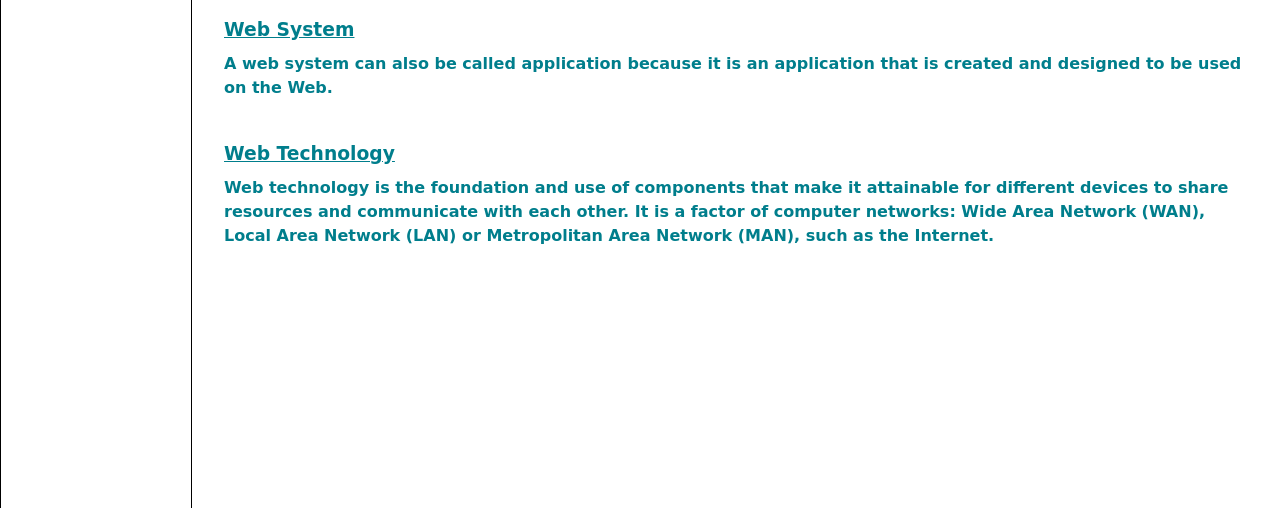
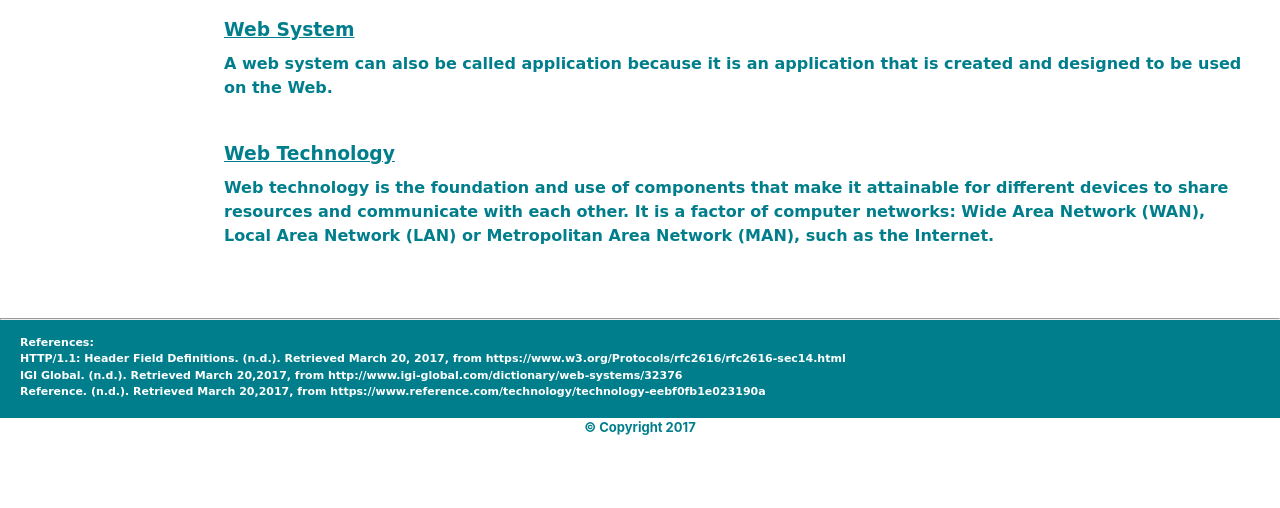
Before and after one commit to DanzelTaccayan/9433A, a plain HTML site: page webpage/index.html in a window 1280 px wide. Shown: the part 292-800 px from the top of the page. Drawn offline with Linux system fonts and the light colour scheme.

Commit message:
Added references to index.html and added design for footer tag on style.css

```diff
--- a/webpage/index.html
+++ b/webpage/index.html
@@ -32,7 +32,7 @@
 		</nav>
             </div>
 	</div>
-	<div class="sidebar">
+
 
             <!--<form id="read-search">
                 <input type="text" style="border:1px solid #000000" placeholder="Search">
@@ -43,7 +43,7 @@
 			<a href="#"><div class="line-separator button">What is a network?</div></a>
 			<a href="#"><div class="line-separator button">A Brief History of the Internet and the World Wide Web</div></a>
 			<a href="#"><div class="line-separator button">Hypertext Transfer Protocol (HTTP)</div></a>-->
-	</div>
+
 	<div id = "main">
         <div class="intro">
 			<div class="well"> <h1>Introduction</h1>
@@ -70,7 +70,26 @@
             </dl>
         </div>
 	</div>
+    <br><br>
+      <footer role="contentinfo"><section>
+        <article>
+    <article  id="block-footeraddress">
 
+            <div>
+            <hr>
+        <p><b>References: <br> HTTP/1.1: Header Field Definitions. (n.d.). Retrieved March 20, 2017, from https://www.w3.org/Protocols/rfc2616/rfc2616-sec14.html<br> IGI Global. (n.d.). Retrieved March 20,2017, from http://www.igi-global.com/dictionary/web-systems/32376 <br> Reference. (n.d.). Retrieved March 20,2017, from https://www.reference.com/technology/technology-eebf0fb1e023190a <br> </b></p>
+        </div>
+
+  </article>
+        </article>
+        </section>
+
+     <div><div class="f100 nofloat" id="copy_area">
+<p class="no-min" align="center"><b>  &copy; Copyright  2017 </b></p>
+</div>
+</div>
+
+    </footer>
 
 </body>
 </html>
--- a/webpage/style.css
+++ b/webpage/style.css
@@ -377,11 +377,18 @@ footer #block-footeraddress{
     color: #fff;
     font-family: cursive;
     font-size: 11px;
+
 }
+
+footer #block-footeraddress p{
+margin-left: 20px;
+margin-top: 15px;}
+
 
 footer #copy_area{
     color: #007e8c;
-    height: 30px
+    height: 30px;
+    font-size: 13px;
 }
 
 .intro h3,dt{
```
